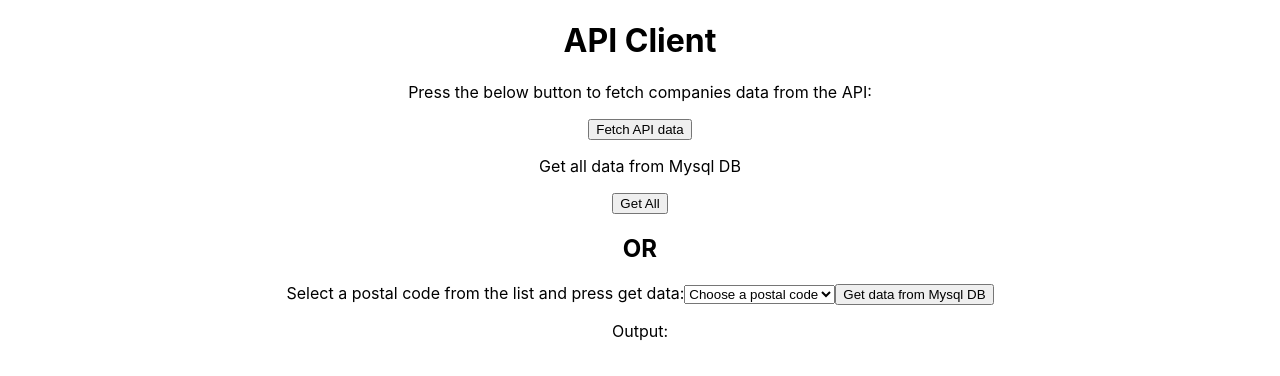
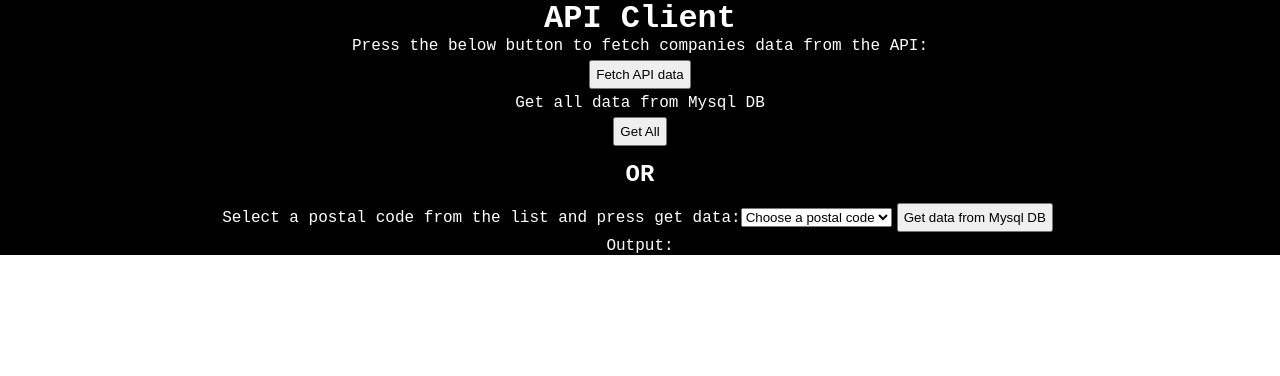
Before and after one commit to haidanglevn/nooflab-recruitment-task, a React (Create React App) app in the folder frontend/: page / in a window 1280 px wide. Shown: the top 376 px of the page. Built offline with nearby package versions, Linux system fonts and the light colour scheme.

Commit message:
Add styling to frontend

```diff
--- a/frontend/src/App.css
+++ b/frontend/src/App.css
@@ -1,38 +1,45 @@
 .App {
   text-align: center;
+  background-color: black;
+  color: white;
+}
+ h2 {
+  padding: 10px 0;
+}
+.step1 {
+  text-align: left;
+  padding: 50px;
+  border-bottom: 2px white solid;
+}
+.step2 {
+    text-align: left;
+  padding: 50px;
+
+}
+.output {
+  background-color: gray;
+  color: white;
+  padding: 30px;
 }
 
-.App-logo {
-  height: 40vmin;
-  pointer-events: none;
+button {
+  padding: 5px;
+  margin: 5px;
+}
+button:hover {
+  cursor: pointer;
 }
 
-@media (prefers-reduced-motion: no-preference) {
-  .App-logo {
-    animation: App-logo-spin infinite 20s linear;
-  }
+table {
+  background-color: gray;
 }
-
-.App-header {
-  background-color: #282c34;
-  min-height: 100vh;
-  display: flex;
-  flex-direction: column;
-  align-items: center;
-  justify-content: center;
-  font-size: calc(10px + 2vmin);
-  color: white;
+thead {
+  background-color: green;
+  color: black;
 }
-
-.App-link {
-  color: #61dafb;
+th,
+td {
+  border: 1px solid black;
+  margin: 0px 0px;
+  padding: 5px 5px;
 }
-
-@keyframes App-logo-spin {
-  from {
-    transform: rotate(0deg);
-  }
-  to {
-    transform: rotate(360deg);
-  }
-}
--- a/frontend/src/index.css
+++ b/frontend/src/index.css
@@ -1,13 +1,11 @@
+* {
+  margin: 0;
+}
 body {
-  margin: 0;
-  font-family: -apple-system, BlinkMacSystemFont, 'Segoe UI', 'Roboto', 'Oxygen',
-    'Ubuntu', 'Cantarell', 'Fira Sans', 'Droid Sans', 'Helvetica Neue',
-    sans-serif;
-  -webkit-font-smoothing: antialiased;
-  -moz-osx-font-smoothing: grayscale;
+  font-family: "Courier New", Courier, monospace;
 }
 
 code {
-  font-family: source-code-pro, Menlo, Monaco, Consolas, 'Courier New',
+  font-family: source-code-pro, Menlo, Monaco, Consolas, "Courier New",
     monospace;
 }
```
